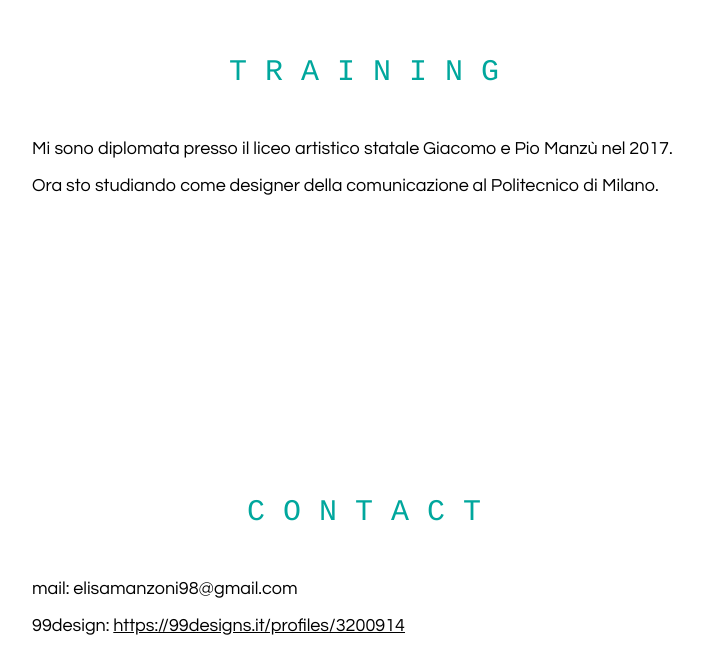
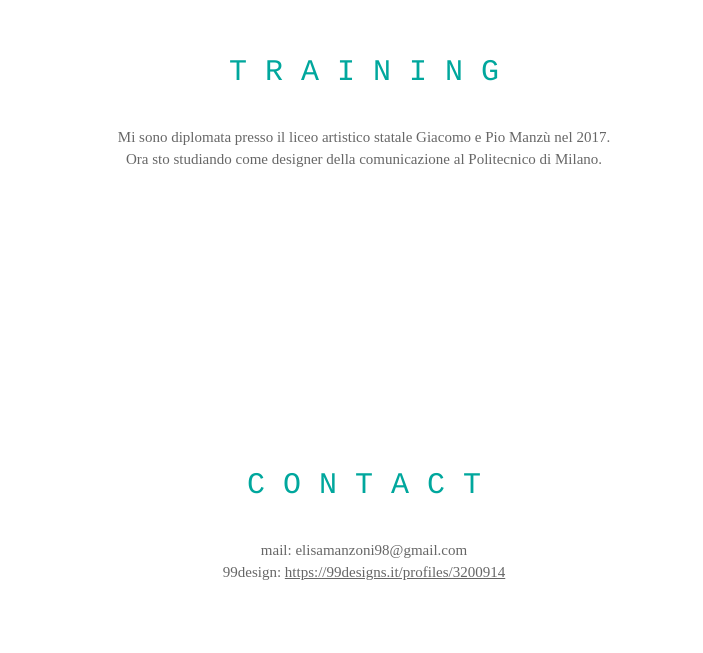
Before and after one commit to elisamanzoni/mypage, a plain HTML site: page index.html in a window 1280 px wide. Shown: the part 1827-2480 px from the top of the page, without its empty margins (276-979 px from the left). After the commit the page ends 2423 px from the top, so only its background shows below. Drawn offline with Linux system fonts and the light colour scheme.

Commit message:
modifica

```diff
--- a/style2.css
+++ b/style2.css
@@ -24,6 +24,7 @@ h1
 
 ul
 {
+
   position: fixed;
   color:#00a79d63;
   font: 20px/40px courier;
@@ -31,10 +32,13 @@ ul
 
 p
 {
-  font: 18px "Century Gothic";
+  font-family: 'Slabo 27px', serif;
+  font-size: 15px;
   margin-left:300px;
   margin-right:300px;
-  margin-top: 0px;
+  margin-top: -10px;
+  color: rgba(0, 0, 0, 0.6);
+  text-align:center;
 }
 
 a
@@ -44,6 +48,7 @@ a
 
 li:hover
 {
+
   font-size:25px;
   color:#00a79d;
 }
```
